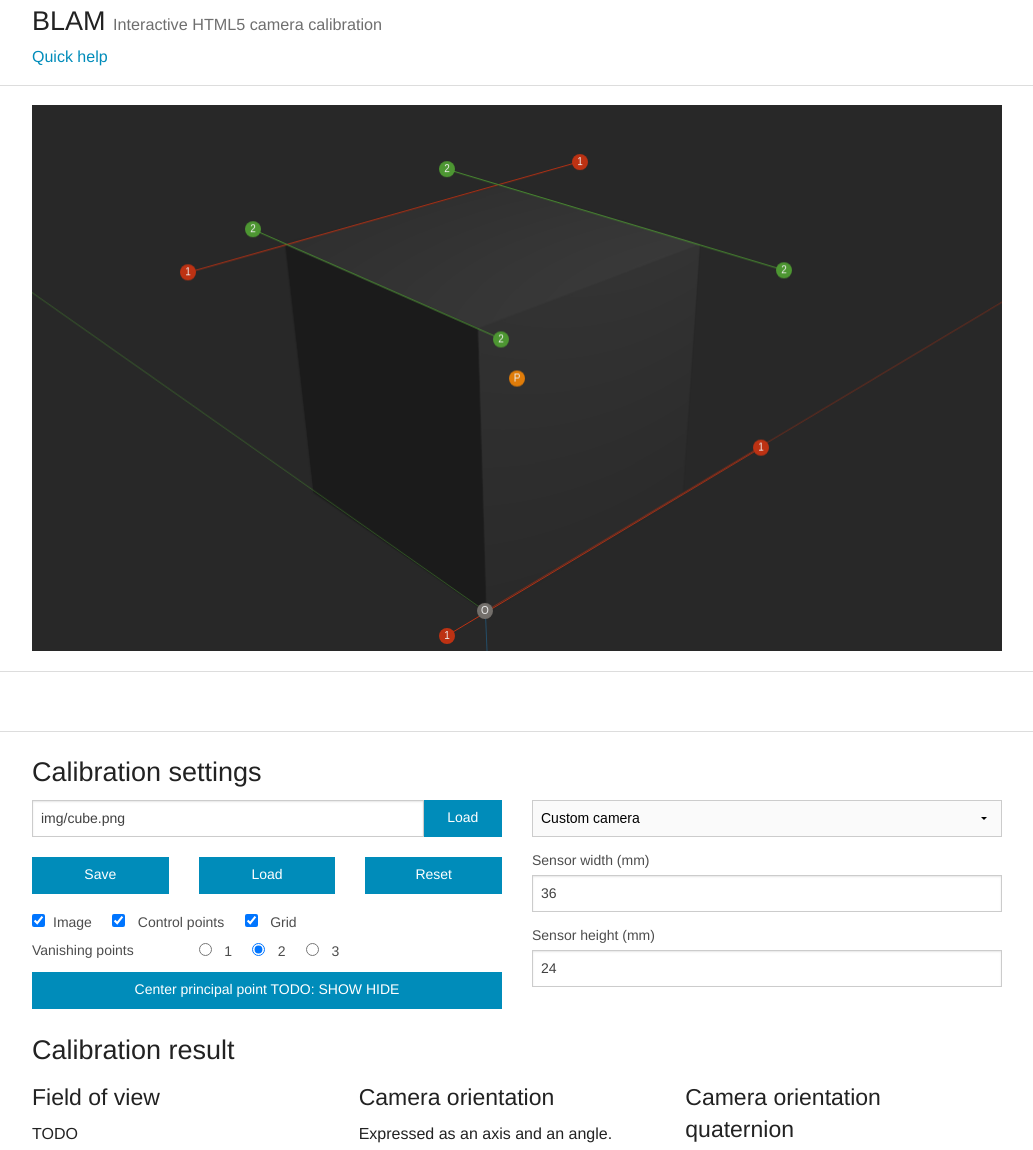
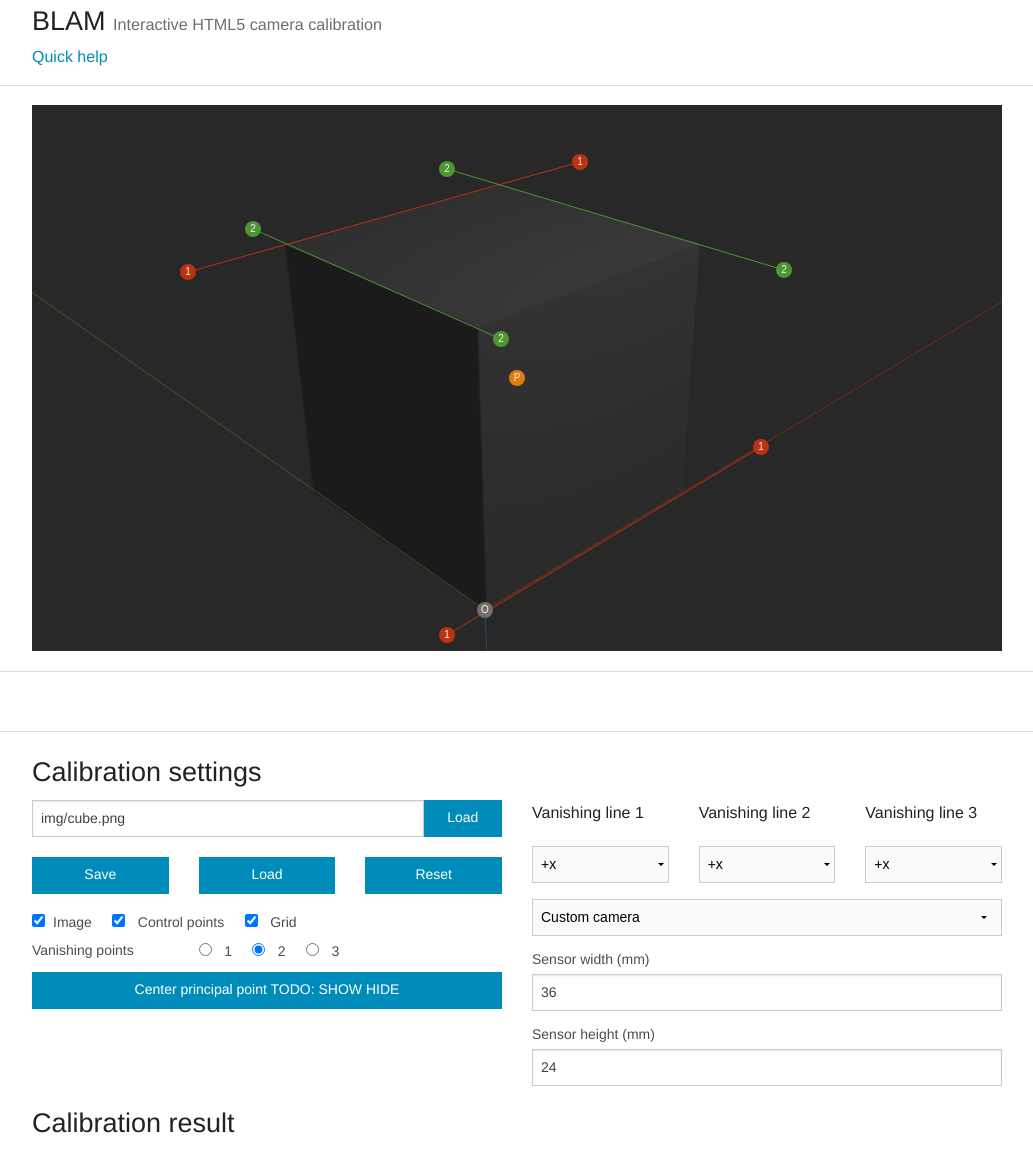
Before and after one commit to stuffmatic/blam, a plain HTML site: page web/index.html in a window 1280 px wide. Shown: the top 1150 px of the page, without its empty margins (123-1156 px from the left). Drawn offline with Linux system fonts and the light colour scheme.

```diff
--- a/web/index.html
+++ b/web/index.html
@@ -146,7 +146,41 @@
         </div>
       </div>
       <div class="medium-6 columns">
-
+        <div class="row">
+          <div class="small-4 columns">
+            <p>Vanishing line 1</p>
+            <select>
+                <option value="1">+x</option>
+                <option value="2">-x</option>
+                <option value="1">+y</option>
+                <option value="2">-y</option>
+                <option value="1">+z</option>
+                <option value="2">-z</option>
+            </select>
+          </div>
+          <div class="small-4 columns">
+            <p>Vanishing line 2</p>
+            <select>
+                <option value="1">+x</option>
+                <option value="2">-x</option>
+                <option value="1">+y</option>
+                <option value="2">-y</option>
+                <option value="1">+z</option>
+                <option value="2">-z</option>
+            </select>
+          </div>
+          <div class="small-4 columns">
+            <p>Vanishing line 3</p>
+            <select>
+                <option value="1">+x</option>
+                <option value="2">-x</option>
+                <option value="1">+y</option>
+                <option value="2">-y</option>
+                <option value="1">+z</option>
+                <option value="2">-z</option>
+            </select>
+          </div>
+        </div>
         <div id="div_camera_preset_container">
         </div>
         <label>Sensor width (mm)</label>
--- a/web/js/blam/ui.js
+++ b/web/js/blam/ui.js
@@ -136,7 +136,7 @@ function UI() {
         var xIm = rect[0] + x * rect[2];
         var yIm = rect[1] + (1 - y) * rect[3];
 
-        return [xIm, yIm];
+        return [Math.round(xIm), Math.round(yIm)];
     }
 
     drawLineSegment = function(ctx, start, end, col, endMarkers, cpLabel)
@@ -170,7 +170,7 @@ function UI() {
 
         var p0 = relImageToCanvas(pos[0], pos[1]);
         ctx.beginPath();
-        ctx.arc(Math.round(p0[0]), Math.round(p0[1]), selectionRadius, 0 , 2 * Math.PI, false);
+        ctx.arc(p0[0], p0[1], selectionRadius, 0 , 2 * Math.PI, false);
 
         if (fill)
         {
@@ -186,7 +186,7 @@ function UI() {
         ctx.textBaseline = 'middle';
         ctx.textAlign = 'center';
         ctx.fillStyle = "#f0f0f0";
-        ctx.fillText(cpLabel, Math.round(p0[0]), Math.round(p0[1]));
+        ctx.fillText(cpLabel, p0[0], p0[1]);
     }
 
 
@@ -205,7 +205,7 @@ function UI() {
         }
 
         var w = cr.width();
-        var h = w / aspect;
+        var h = Math.round(w / aspect);
 
         cc.width(w);
         cc.height(h);
```
